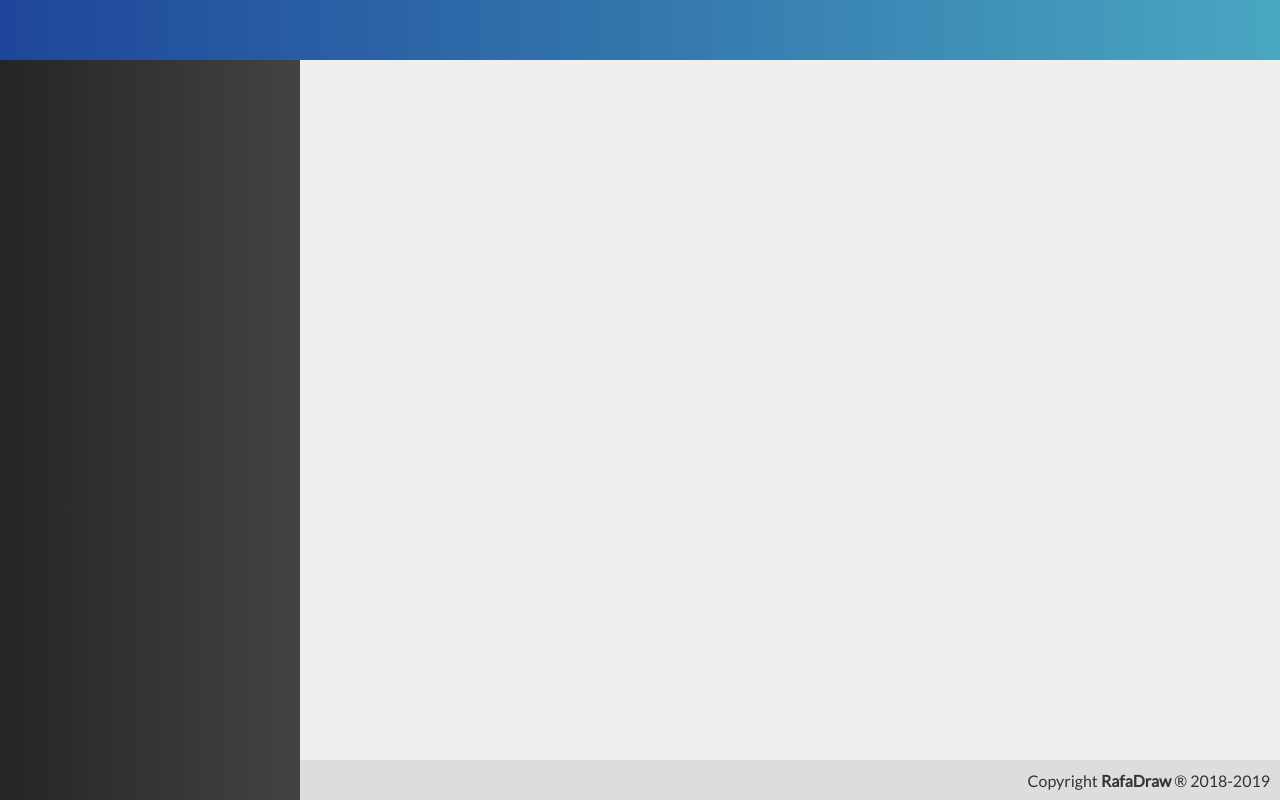
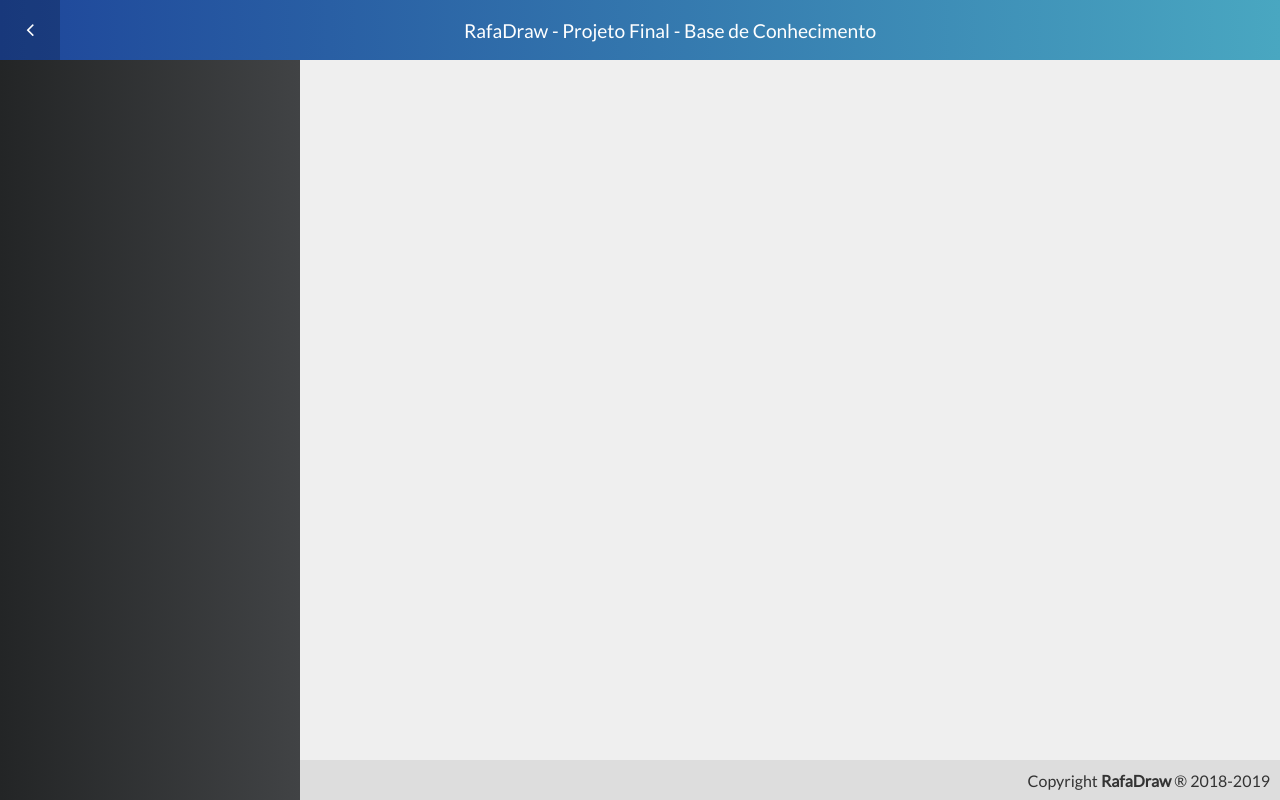
Before and after one commit to rafalogan/finalProjectWebDev, a Vue app in the folder frontend/: page / in a window 1280 px wide. Built offline with nearby package versions, Linux system fonts and the light colour scheme.

Commit message:
Header and hide-menu

```diff
--- a/frontend/src/App.vue
+++ b/frontend/src/App.vue
@@ -1,6 +1,6 @@
 <template>
-	<div id="app">
-		<Header />
+	<div id="app" :class="{'hide-menu': !isMenuVisible}">
+		<Header title="RafaDraw - Projeto Final - Base de Conhecimento" :hideToggle="false"/>
 		<Menu />
 		<Content />
 		<Footer />
@@ -8,6 +8,8 @@
 </template>
 
 <script>
+	import { mapState } from 'vuex';
+
 	import Header from "@/components/template/Header";
 	import Menu from "@/components/template/Menu";
 	import Content from "@/components/template/Content";
@@ -20,7 +22,8 @@
 			Menu,
 			Content,
 			Footer
-		}
+		},
+		computed: mapState(['isMenuVisible'])
 	}
 </script>
 
@@ -43,4 +46,8 @@
 		grid-template-columns: 300px 1fr;
 		grid-template-areas: "header header" "menu content" "menu footer";
 	}
+
+	#app.hide-menu {
+		grid-template-areas: "header header" "content content" "footer footer";
+	}
 </style>
--- a/frontend/src/components/template/Header.vue
+++ b/frontend/src/components/template/Header.vue
@@ -1,10 +1,31 @@
 <template>
-    <header class="header"></header>
+    <header class="header">
+        <a class="toggle" @click="toggleMenu" v-if="!hideToggle">
+            <i class="fa fa-lg" :class="icon"></i>
+        </a>
+        <h1 class="title">
+            {{ title }}
+        </h1>
+    </header>
 </template>
 
 <script>
     export default {
-        name: 'Header'
+        name: 'Header',
+        props: {
+            title: String,
+            hideToggle: Boolean
+        },
+        computed: {
+            icon() {
+                return this.$store.state.isMenuVisible ? "fa-angle-left" : "fa-angle-down";
+            }
+        },
+        methods: {
+            toggleMenu() {
+                this.$store.commit('toggleMenu')
+            }
+        }
     }
 </script>
 
@@ -17,4 +38,33 @@
         justify-content: center;
         align-items: center;
     }
+
+    .title {
+        font-size: 1.2rem;
+        color: #fff;
+        font-weight: 100;
+        flex-grow: 1;
+        text-align: center;
+    }
+
+    .title a {
+        color: #fff;
+        text-decoration: none;
+    }
+
+    header.header > a.toggle {
+        width: 60px;
+        height: 100%;
+        color: #fff;
+        justify-self: flex-start;
+        text-decoration: none;
+
+        display: flex;
+        justify-content: center;
+        align-items: center;
+    }
+
+    header.header > a.toggle:hover {
+        background-color: rgba(0, 0, 0, 0.2);
+    }
 </style>
--- a/frontend/src/components/template/Menu.vue
+++ b/frontend/src/components/template/Menu.vue
@@ -1,10 +1,14 @@
 <template>
-    <aside class="menu"></aside>
+    <aside class="menu" v-show="isMenuVisible">
+    </aside>
 </template>
 
 <script>
+    import { mapState } from 'vuex';
+
     export default {
-        name: 'Menu'
+        name: 'Menu',
+        computed: mapState(['isMenuVisible'])
     }
 </script>
 
--- /dev/null
+++ b/frontend/src/config/store.js
@@ -0,0 +1,19 @@
+import Vue from 'vue';
+import Vuex from 'vuex';
+
+Vue.use(Vuex);
+
+export default new Vuex.Store({
+    state: {
+        isMenuVisible: true
+    },
+    mutations: {
+        toggleMenu(state, isVisible) {
+            if (isVisible === undefined) {
+                state.isMenuVisible = !state.isMenuVisible;
+            } else {
+                state.isMenuVisible = isVisible;
+            }
+        }
+    }
+})
```
Also changed, not shown: frontend/src/main.js (+7 -4 lines).
